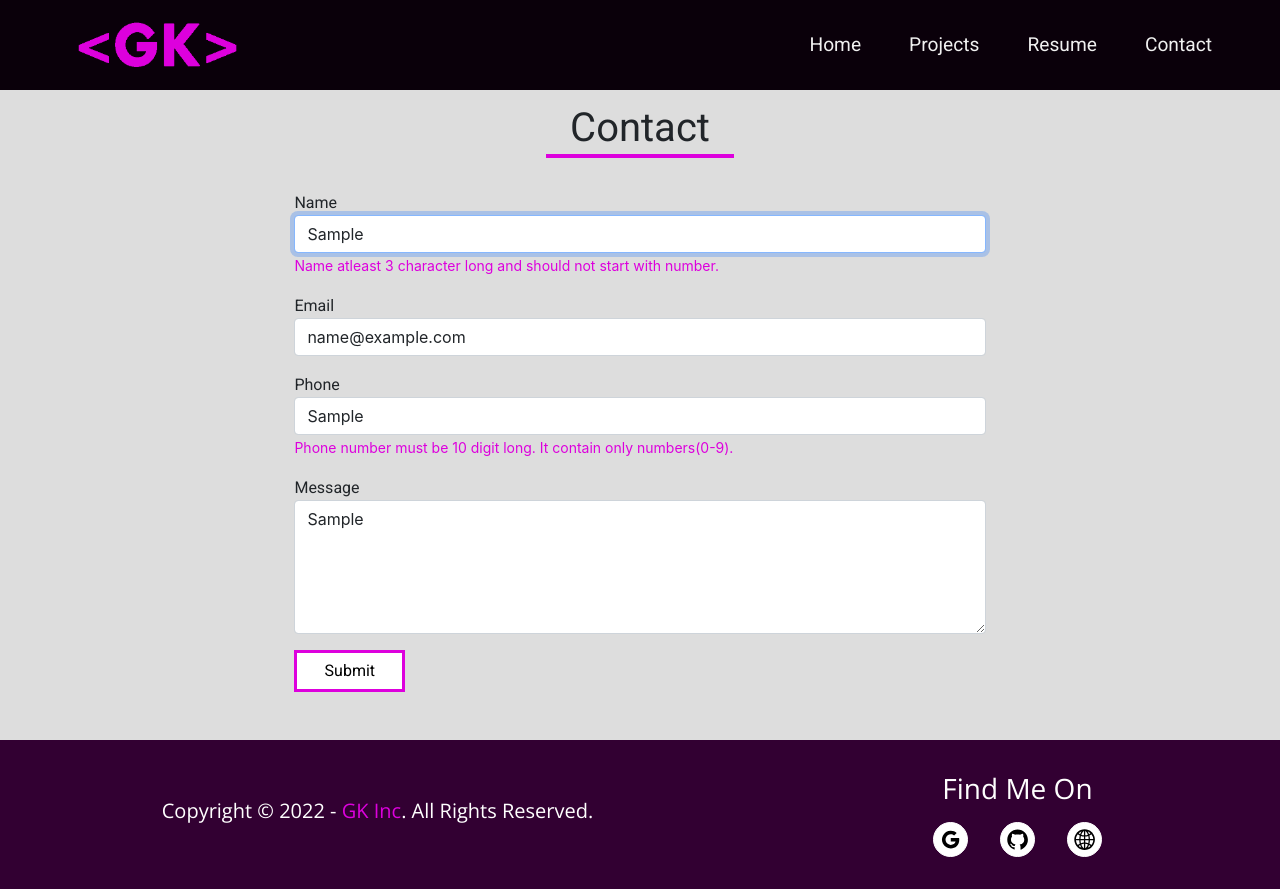
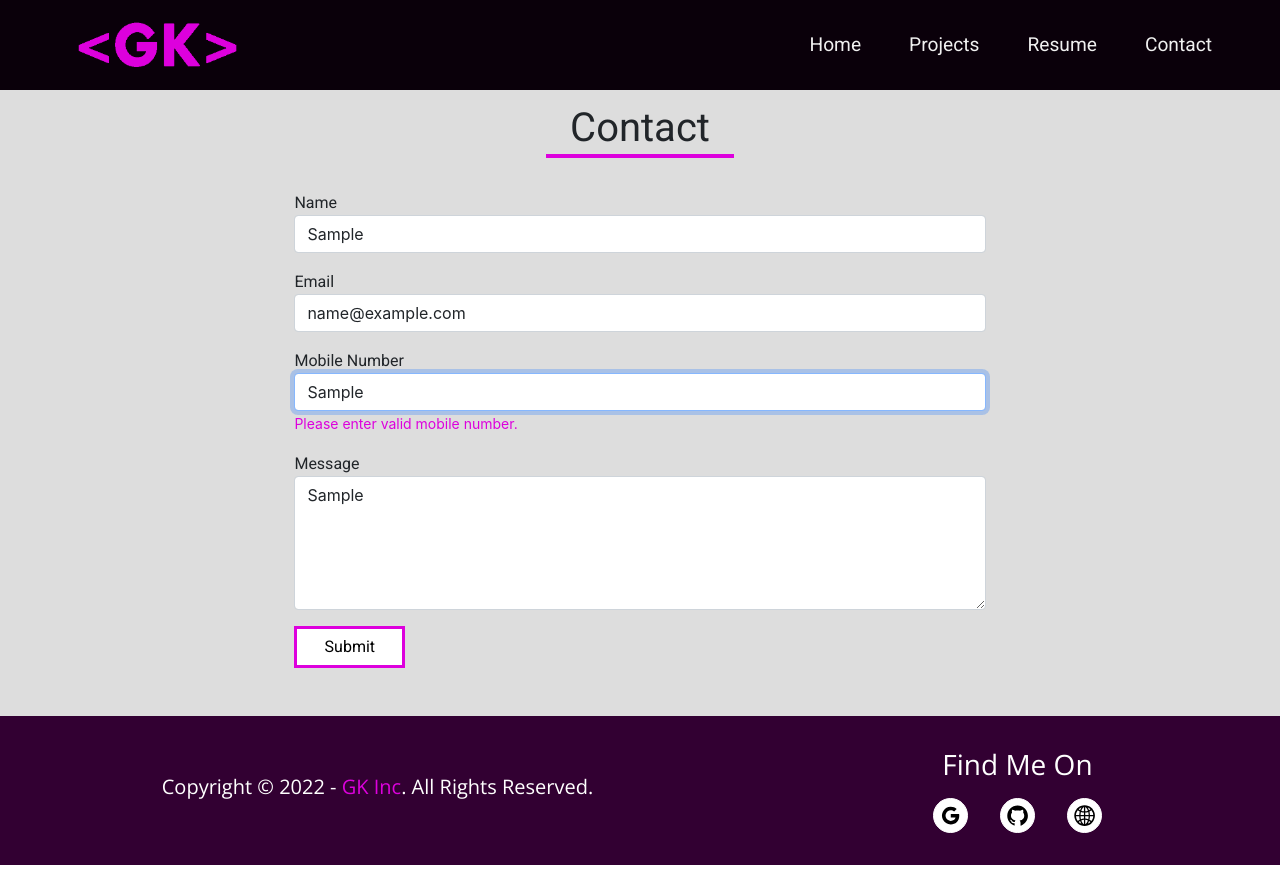
Before and after one commit to gautam4455/portfolio-react, a React (Vite) app: page /contact in a window 1280 px wide. Both pictures are taken after typing "Sample", "name@example.com", "Sample", "Sample" into the empty fields and a click on the button "Submit". After the commit the page ends 865 px from the top, so only its background shows below. Built offline with nearby package versions, Linux system fonts and the light colour scheme.

Commit message:
Updated error messages in Contact page

```diff
--- a/src/components/contact/index.jsx
+++ b/src/components/contact/index.jsx
@@ -41,7 +41,7 @@ const Contact = () => {
               {...register("name", {
                 required: true,
                 minLength: 3,
-                pattern: /^([a-zA-Z]{3})$/,
+                pattern: /^([a-zA-Z]{3,})$/,
               })}
               placeholder="Enter your name"
               autoComplete="off"
@@ -49,7 +49,7 @@ const Contact = () => {
 
             {errors.name && (
               <small className="form-text color1">
-                Name atleast 3 character long and should not start with number.
+                Please enter valid name.
               </small>
             )}
           </div>
@@ -70,26 +70,25 @@ const Contact = () => {
 
             {errors.email && (
               <small className="form-text color1">
-                Email must be valid. (Example - your_email@gmail.com)
+                Please enter valid email. (Example - your_email@gmail.com)
               </small>
             )}
           </div>
 
           <div className="form-group">
-            <label htmlFor="phone">Phone</label>
+            <label htmlFor="phone">Mobile Number</label>
 
             <input
               type="text"
               className="form-control"
               {...register("phone", { required: true, pattern: /^[\d]{10}$/ })}
-              placeholder="Enter your phone"
+              placeholder="Enter your mobile number"
               autoComplete="off"
             />
 
             {errors.phone && (
               <small className="form-text color1">
-                Phone number must be 10 digit long. It contain only
-                numbers(0-9).
+                Please enter valid mobile number.
               </small>
             )}
           </div>
```
